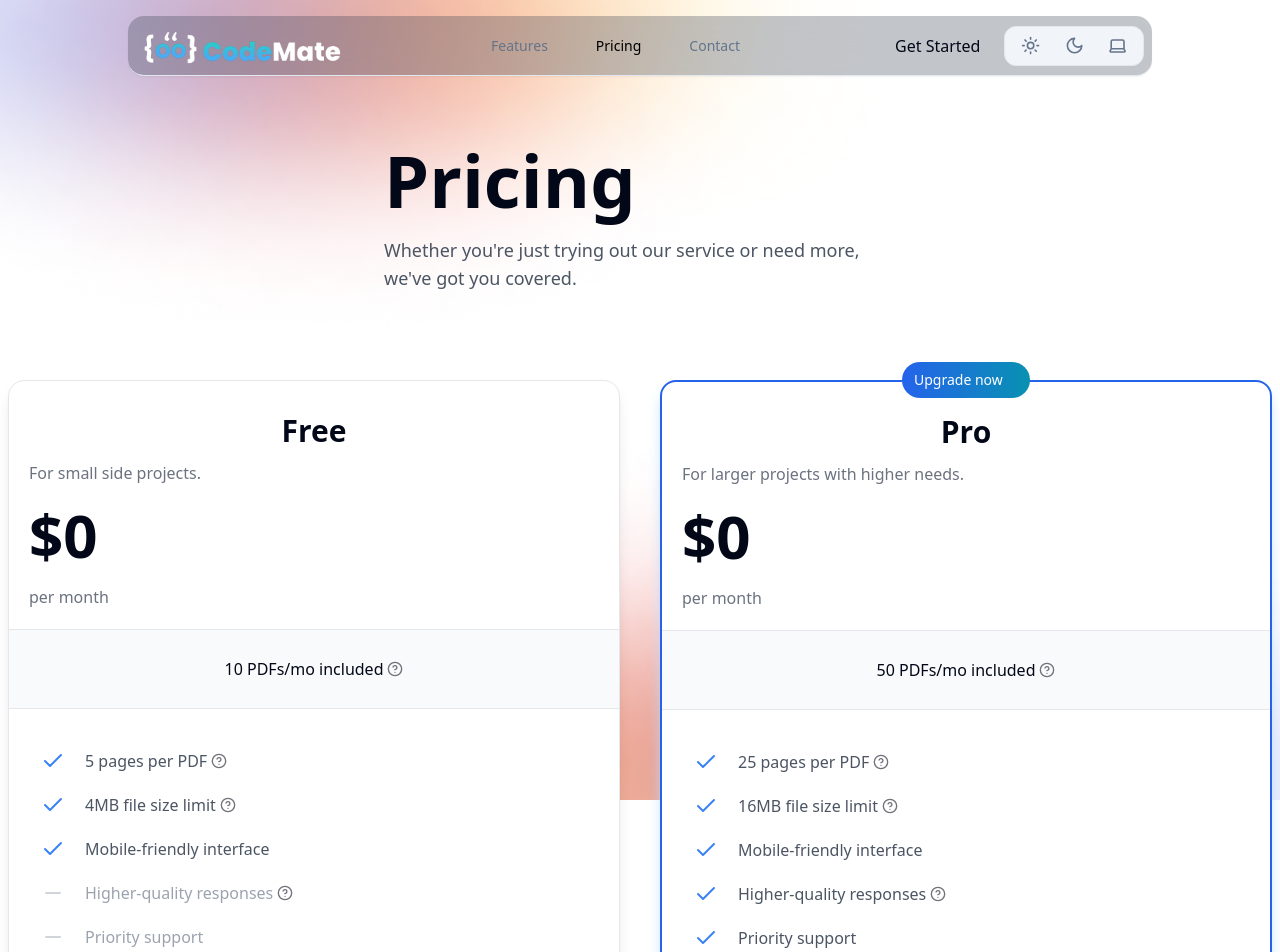
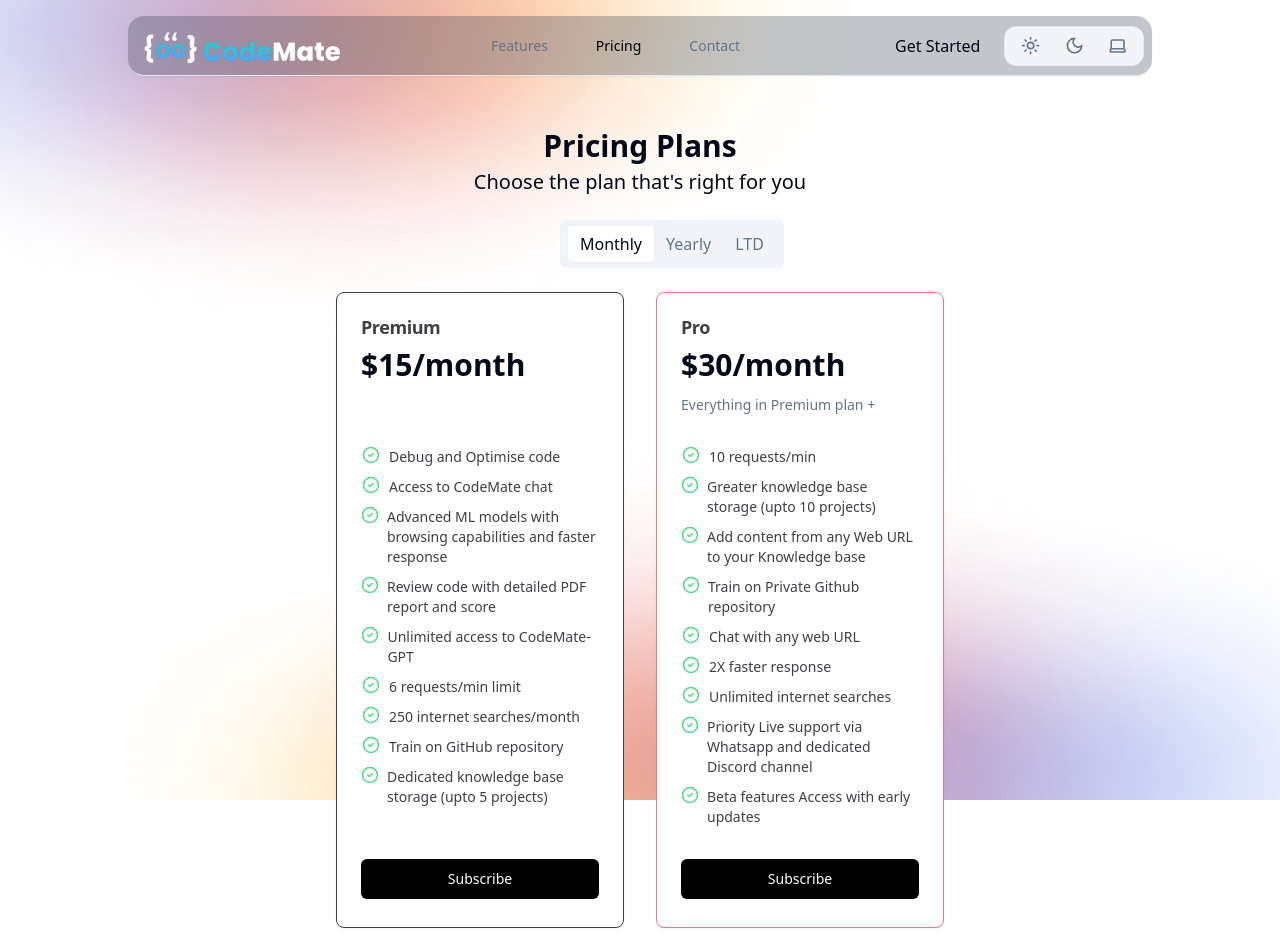
Before and after one commit to CodeMate-AI/codemate-landing-page, a Next.js app: page /pricing in a window 1280 px wide. Shown: the top 952 px of the page. Built offline with nearby package versions, Linux system fonts and the light colour scheme.

Commit message:
added: Pricing page

```diff
--- a/src/app/(home)/pricing/page.tsx
+++ b/src/app/(home)/pricing/page.tsx
@@ -1,241 +1,152 @@
+"use client"
 
-import UpgradeButton from '@/components/upgrade-button'
-import { buttonVariants } from '@/components/ui/button'
-import {
-  Tooltip,
-  TooltipContent,
-  TooltipProvider,
-  TooltipTrigger,
-} from '@/components/ui/tooltip'
-// import { PLANS } from '@/config/stripe'
-import { cn } from '@/lib/utils'
-import {
-  ArrowRight,
-  Check,
-  HelpCircle,
-  Minus,
-} from 'lucide-react'
-import Link from 'next/link'
+import { Tabs, TabsList, TabsTrigger } from "@/components/ui/tabs"
+import { Card, CardContent, CardDescription, CardFooter, CardHeader, CardTitle } from "@/components/ui/card"
+import { CheckCircle2 } from "lucide-react"
+import { Button } from "@/components/ui/button"
+import React, { useState } from "react"
+import { cn } from "@/lib/utils"
 
-const Page = () => {
-  const user = true
+type PricingSwitchProps = {
+  onSwitch: (value: string) => void
+}
 
-  // content is random will be adding real content later
-  const pricingItems = [
+type PricingCardProps = {
+  isYearly?: boolean
+  isLTD?: boolean
+  title: string
+  monthlyPrice?: number
+  yearlyPrice?: number
+  LTDPrice?: number
+  description?: string | undefined
+  features: string[]
+  actionLabel: string
+  popular?: boolean
+  exclusive?: boolean
+}
+
+const PricingHeader = ({ title, subtitle }: { title: string; subtitle: string }) => (
+  <section className="text-center">
+    <h2 className="text-3xl font-bold">{title}</h2>
+    <p className="text-xl pt-1">{subtitle}</p>
+    <br />
+  </section>
+)
+
+const PricingSwitch = ({ onSwitch }: PricingSwitchProps) => (
+  <Tabs defaultValue="0" className="w-40 mx-auto" onValueChange={onSwitch}>
+    <TabsList className="py-6 px-2">
+      <TabsTrigger value="0" className="text-base">
+        Monthly
+      </TabsTrigger>
+      <TabsTrigger value="1" className="text-base">
+        Yearly
+      </TabsTrigger>
+      <TabsTrigger value="2" className="text-base">
+        LTD
+      </TabsTrigger>
+    </TabsList>
+  </Tabs>
+)
+
+const PricingCard = ({ isYearly, title, LTDPrice, isLTD, monthlyPrice, yearlyPrice, description, features, actionLabel, popular, exclusive }: PricingCardProps) => (
+  <Card
+    className={cn(`w-72 flex flex-col justify-between py-1 ${popular ? "border-rose-400" : "border-zinc-700"} mx-auto sm:mx-0`, {
+      "animate-background-shine bg-white dark:bg-[linear-gradient(110deg,#000103,45%,#1e2631,55%,#000103)] bg-[length:200%_100%] transition-colors":
+        exclusive,
+    })}>
+    <div>
+      <CardHeader className="pb-8 pt-4">
+        {isYearly && yearlyPrice && monthlyPrice && LTDPrice ? (
+          <div className="flex justify-between">
+            <CardTitle className="text-zinc-700 dark:text-zinc-300 text-lg">{title}</CardTitle>
+            <div
+              className={cn("px-2.5 rounded-xl h-fit text-sm py-1 bg-zinc-200 text-black dark:bg-zinc-800 dark:text-white", {
+                "bg-gradient-to-r from-orange-400 to-rose-400 dark:text-black ": popular,
+              })}>
+              Save ${monthlyPrice * 12 - yearlyPrice}
+            </div>
+          </div>
+        ) : (
+          <CardTitle className="text-zinc-700 dark:text-zinc-300 text-lg">{title}</CardTitle>
+        )}
+        <div className="flex gap-0.5">
+          <h3 className="text-3xl font-bold">
+            {
+              isLTD && LTDPrice ? `$${LTDPrice}/lifetime` :
+                isYearly && yearlyPrice ? `$${yearlyPrice}/year` :
+                  monthlyPrice ? `$${monthlyPrice}/month` :
+                    "Custom"
+            }
+          </h3>
+
+        </div>
+        <CardDescription className="pt-1.5 h-6">{description}</CardDescription>
+      </CardHeader>
+      <CardContent className="flex flex-col gap-2">
+        {features.map((feature: string) => (
+          <CheckItem key={feature} text={feature} />
+        ))}
+      </CardContent>
+    </div>
+    <CardFooter className="mt-2">
+      <Button className="relative inline-flex w-full items-center justify-center rounded-md bg-black text-white dark:bg-white px-6 font-medium  dark:text-black transition-colors focus:outline-none focus:ring-2 focus:ring-slate-400 focus:ring-offset-2 focus:ring-offset-slate-50">
+        <div className="absolute -inset-0.5 -z-10 rounded-lg bg-gradient-to-b from-[#c7d2fe] to-[#8678f9] opacity-75 blur" />
+        {actionLabel}
+      </Button>
+    </CardFooter>
+  </Card>
+)
+
+const CheckItem = ({ text }: { text: string }) => (
+  <div className="flex gap-2">
+    <div className="w-5 h-5 flex items-center justify-center">
+      <CheckCircle2 size={18} className="text-green-400" />
+    </div>
+    <p className="pt-0.5 text-zinc-700 dark:text-zinc-300 text-sm">{text}</p>
+  </div>
+)
+
+
+export default function page() {
+  const [isYearly, setIsYearly] = useState(false)
+  const [isLTD, setIsLTD] = useState(false)
+  const togglePricingPeriod = (value: string) => {
+    setIsYearly(parseInt(value) === 1)
+    setIsLTD(parseInt(value) === 2);
+  }
+
+
+  const plans = [
     {
-      plan: 'Free',
-      tagline: 'For small side projects.',
-      quota: 10,
-      features: [
-        {
-          text: '5 pages per PDF',
-          footnote:
-            'The maximum amount of pages per PDF-file.',
-        },
-        {
-          text: '4MB file size limit',
-          footnote:
-            'The maximum file size of a single PDF file.',
-        },
-        {
-          text: 'Mobile-friendly interface',
-        },
-        {
-          text: 'Higher-quality responses',
-          footnote:
-            'Better algorithmic responses for enhanced content quality',
-          negative: true,
-        },
-        {
-          text: 'Priority support',
-          negative: true,
-        },
-      ],
+      title: "Premium",
+      monthlyPrice: 15,
+      yearlyPrice: 120,
+      LTDPrice: 59,
+      features: ["Debug and Optimise code", "Access to CodeMate chat", "Advanced ML models with browsing capabilities and faster response", "Review code with detailed PDF report and score", "Unlimited access to CodeMate-GPT", "6 requests/min limit", "250 internet searches/month", "Train on GitHub repository", "Dedicated knowledge base storage (upto 5 projects)"],
+      actionLabel: "Subscribe",
     },
     {
-      plan: 'Pro',
-      tagline: 'For larger projects with higher needs.',
-      quota: 50,
-      features: [
-        {
-          text: '25 pages per PDF',
-          footnote:
-            'The maximum amount of pages per PDF-file.',
-        },
-        {
-          text: '16MB file size limit',
-          footnote:
-            'The maximum file size of a single PDF file.',
-        },
-        {
-          text: 'Mobile-friendly interface',
-        },
-        {
-          text: 'Higher-quality responses',
-          footnote:
-            'Better algorithmic responses for enhanced content quality',
-        },
-        {
-          text: 'Priority support',
-        },
-      ],
+      title: "Pro",
+      monthlyPrice: 30,
+      yearlyPrice: 199,
+      LTDPrice: 169,
+      description: "Everything in Premium plan +",
+      features: ["10 requests/min", "Greater knowledge base storage (upto 10 projects)", "Add content from any Web URL to your Knowledge base", "Train on Private Github repository", "Chat with any web URL", "2X faster response", "Unlimited internet searches", "Priority Live support via Whatsapp and dedicated Discord channel", "Beta features Access with early updates"],
+      actionLabel: "Subscribe",
+      popular: true,
     },
+
   ]
-
   return (
-    <>
-      <div className='mx-auto mb-10 sm:max-w-lg mt-36'>
-        <h1 className='text-6xl font-bold sm:text-7xl'>
-          Pricing
-        </h1>
-        <p className='mt-5 text-gray-600 sm:text-lg'>
-          Whether you&apos;re just trying out our service
-          or need more, we&apos;ve got you covered.
-        </p>
-      </div>
-
-      <div className='pt-12 grid grid-cols-1 gap-10 lg:grid-cols-2'>
-        <TooltipProvider>
-          {pricingItems.map(
-            ({ plan, tagline, quota, features }) => {
-              const price = 0 // for stripe PLANS.find((p) => p.slug === plan.toLowerCase())?.price.amount || 0
-
-              return (
-                <div
-                  key={plan}
-                  className={cn(
-                    'relative rounded-2xl bg-white shadow-lg',
-                    {
-                      'border-2 border-blue-600 shadow-blue-200':
-                        plan === 'Pro',
-                      'border border-gray-200':
-                        plan !== 'Pro',
-                    }
-                  )}>
-                  {plan === 'Pro' && (
-                    <div className='absolute -top-5 left-0 right-0 mx-auto w-32 rounded-full bg-gradient-to-r from-blue-600 to-cyan-600 px-3 py-2 text-sm font-medium text-white'>
-                      Upgrade now
-                    </div>
-                  )}
-
-                  <div className='p-5'>
-                    <h3 className='my-3 text-center font-display text-3xl font-bold'>
-                      {plan}
-                    </h3>
-                    <p className='text-gray-500'>
-                      {tagline}
-                    </p>
-                    <p className='my-5 font-display text-6xl font-semibold'>
-                      ${price}
-                    </p>
-                    <p className='text-gray-500'>
-                      per month
-                    </p>
-                  </div>
-
-                  <div className='flex h-20 items-center justify-center border-b border-t border-gray-200 bg-gray-50'>
-                    <div className='flex items-center space-x-1'>
-                      <p>
-                        {quota.toLocaleString()} PDFs/mo
-                        included
-                      </p>
-
-                      <Tooltip delayDuration={300}>
-                        <TooltipTrigger className='cursor-default ml-1.5'>
-                          <HelpCircle className='h-4 w-4 text-zinc-500' />
-                        </TooltipTrigger>
-                        <TooltipContent className='w-80 p-2'>
-                          How many PDFs you can upload per
-                          month.
-                        </TooltipContent>
-                      </Tooltip>
-                    </div>
-                  </div>
-
-                  <ul className='my-10 space-y-5 px-8'>
-                    {features.map(
-                      ({ text, footnote, negative }) => (
-                        <li
-                          key={text}
-                          className='flex space-x-5'>
-                          <div className='flex-shrink-0'>
-                            {negative ? (
-                              <Minus className='h-6 w-6 text-gray-300' />
-                            ) : (
-                              <Check className='h-6 w-6 text-blue-500' />
-                            )}
-                          </div>
-                          {footnote ? (
-                            <div className='flex items-center space-x-1'>
-                              <p
-                                className={cn(
-                                  'text-gray-600',
-                                  {
-                                    'text-gray-400':
-                                      negative,
-                                  }
-                                )}>
-                                {text}
-                              </p>
-                              <Tooltip
-                                delayDuration={300}>
-                                <TooltipTrigger className='cursor-default ml-1.5'>
-                                  <HelpCircle className='h-4 w-4 text-zinc-500' />
-                                </TooltipTrigger>
-                                <TooltipContent className='w-80 p-2'>
-                                  {footnote}
-                                </TooltipContent>
-                              </Tooltip>
-                            </div>
-                          ) : (
-                            <p
-                              className={cn(
-                                'text-gray-600',
-                                {
-                                  'text-gray-400':
-                                    negative,
-                                }
-                              )}>
-                              {text}
-                            </p>
-                          )}
-                        </li>
-                      )
-                    )}
-                  </ul>
-                  <div className='border-t border-gray-200' />
-                  <div className='p-5'>
-                    {plan === 'Free' ? (
-                      <Link
-                        href={"/"}
-                        className={buttonVariants({
-                          className: 'w-full',
-                          variant: 'secondary',
-                        })}>
-                        {user ? 'Upgrade now' : 'Sign up'}
-                        <ArrowRight className='h-5 w-5 ml-1.5' />
-                      </Link>
-                    ) : user ? (
-                      <UpgradeButton />
-                    ) : (
-                      <Link
-                        href='/'
-                        className={buttonVariants({
-                          className: 'w-full',
-                        })}>
-                        Upgrade now'
-                        <ArrowRight className='h-5 w-5 ml-1.5' />
-                      </Link>
-                    )}
-                  </div>
-                </div>
-              )
-            }
-          )}
-        </TooltipProvider>
-      </div>
-    </>
+    <div className="py-8 mt-24">
+      <PricingHeader title="Pricing Plans" subtitle="Choose the plan that's right for you" />
+      <PricingSwitch onSwitch={togglePricingPeriod} />
+      <section className="flex flex-col sm:flex-row sm:flex-wrap justify-center gap-8 mt-6">
+        {plans.map((plan) => {
+          return <PricingCard key={plan.title} {...plan} isYearly={isYearly} isLTD={isLTD} />;
+        })}
+      </section>
+    </div>
   )
 }
-
-export default Page
--- /dev/null
+++ b/src/components/ui/card.tsx
@@ -0,0 +1,79 @@
+import * as React from "react"
+
+import { cn } from "@/lib/utils"
+
+const Card = React.forwardRef<
+  HTMLDivElement,
+  React.HTMLAttributes<HTMLDivElement>
+>(({ className, ...props }, ref) => (
+  <div
+    ref={ref}
+    className={cn(
+      "rounded-lg border bg-card text-card-foreground shadow-sm",
+      className
+    )}
+    {...props}
+  />
+))
+Card.displayName = "Card"
+
+const CardHeader = React.forwardRef<
+  HTMLDivElement,
+  React.HTMLAttributes<HTMLDivElement>
+>(({ className, ...props }, ref) => (
+  <div
+    ref={ref}
+    className={cn("flex flex-col space-y-1.5 p-6", className)}
+    {...props}
+  />
+))
+CardHeader.displayName = "CardHeader"
+
+const CardTitle = React.forwardRef<
+  HTMLParagraphElement,
+  React.HTMLAttributes<HTMLHeadingElement>
+>(({ className, ...props }, ref) => (
+  <h3
+    ref={ref}
+    className={cn(
+      "text-2xl font-semibold leading-none tracking-tight",
+      className
+    )}
+    {...props}
+  />
+))
+CardTitle.displayName = "CardTitle"
+
+const CardDescription = React.forwardRef<
+  HTMLParagraphElement,
+  React.HTMLAttributes<HTMLParagraphElement>
+>(({ className, ...props }, ref) => (
+  <p
+    ref={ref}
+    className={cn("text-sm text-muted-foreground", className)}
+    {...props}
+  />
+))
+CardDescription.displayName = "CardDescription"
+
+const CardContent = React.forwardRef<
+  HTMLDivElement,
+  React.HTMLAttributes<HTMLDivElement>
+>(({ className, ...props }, ref) => (
+  <div ref={ref} className={cn("p-6 pt-0", className)} {...props} />
+))
+CardContent.displayName = "CardContent"
+
+const CardFooter = React.forwardRef<
+  HTMLDivElement,
+  React.HTMLAttributes<HTMLDivElement>
+>(({ className, ...props }, ref) => (
+  <div
+    ref={ref}
+    className={cn("flex items-center p-6 pt-0", className)}
+    {...props}
+  />
+))
+CardFooter.displayName = "CardFooter"
+
+export { Card, CardHeader, CardFooter, CardTitle, CardDescription, CardContent }
```
Also changed, not shown: 1 other file (tests, documents, lock files or other folders).
